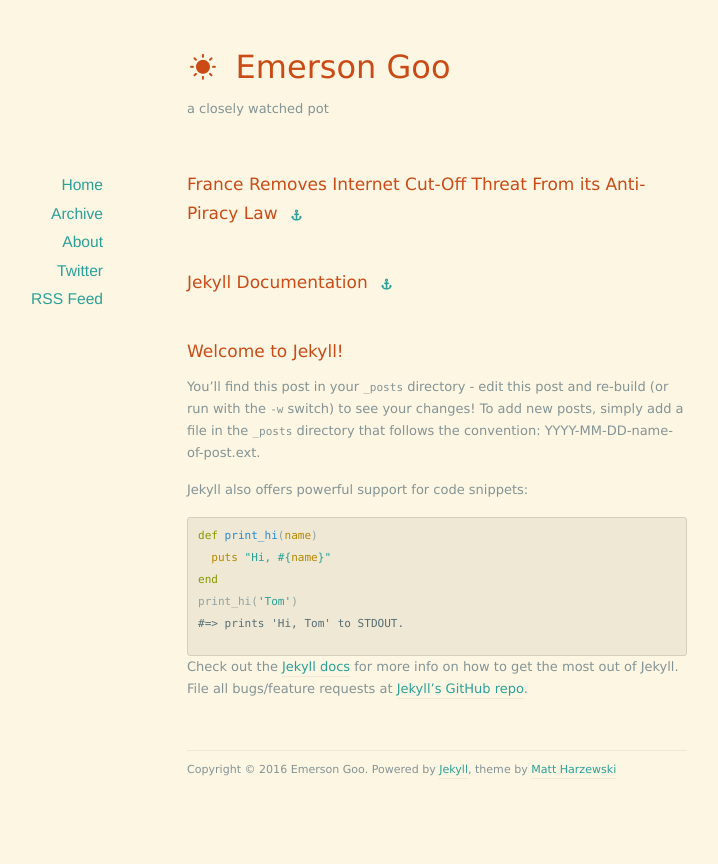
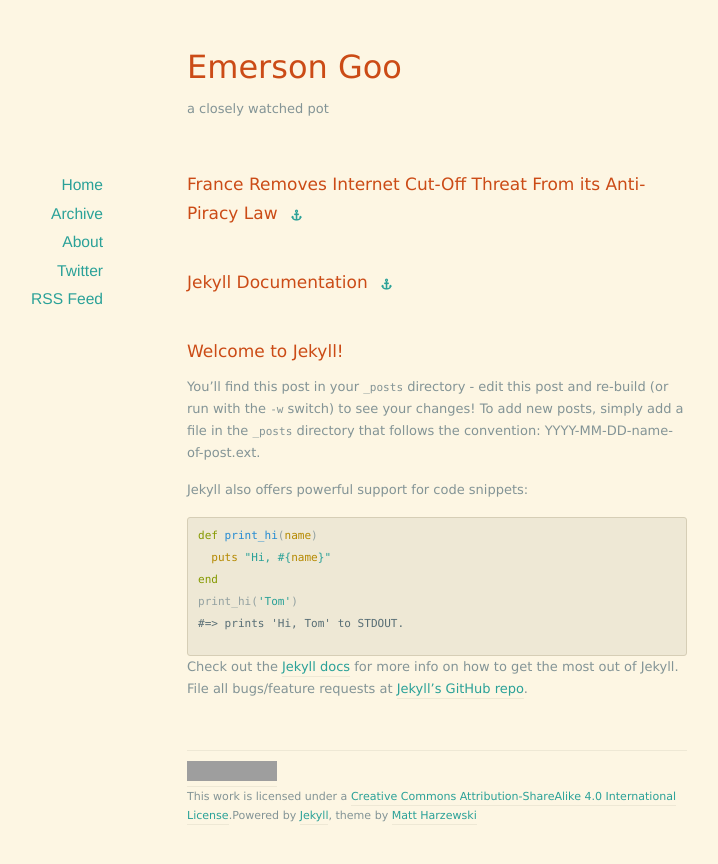
Before and after one commit to emersongoo/emersongoo.github.io, a Jekyll site: the page built from index.html, in a window 1280 px wide. Shown: the top 864 px of the page, without its empty margins (203-921 px from the left). Built offline with Jekyll 4.4.1, drawn with Linux system fonts in a browser that asks for light colours; nearby versions of some CDN libraries; the list of posts is cut into pages by our own code; grey boxes are pictures that could not be loaded.

Commit message:
change copyright

```diff
--- a/_layouts/default.html
+++ b/_layouts/default.html
@@ -20,7 +20,7 @@
 
 
   <header id="header">
-    <h1><a href="/"><i class="icon-sun"></i> {{ site.name }}</a></h1>
+    <h1><a href="/">{{ site.name }}</a></h1>
     <p>{{ site.description }}</p>
   </header>
 
@@ -55,7 +55,7 @@
 
 
   <footer id="footer">
-    <p class="copyright">Copyright &copy; {{ site.time | date: '%Y' }} {{ site.name }}. Powered by <a href="http://jekyllrb.com">Jekyll</a>, theme by <a href="http://www.webmaster-source.com">Matt Harzewski</a></p>
+    <p><a rel="license" href="http://creativecommons.org/licenses/by-sa/4.0/"><img alt="Creative Commons License" style="border-width:0" src="https://i.creativecommons.org/l/by-sa/4.0/88x31.png" /></a><br />This work is licensed under a <a rel="license" href="http://creativecommons.org/licenses/by-sa/4.0/">Creative Commons Attribution-ShareAlike 4.0 International License</a>.Powered by <a href="http://jekyllrb.com">Jekyll</a>, theme by <a href="http://www.webmaster-source.com">Matt Harzewski</a></p>
   </footer>
 
 
```
